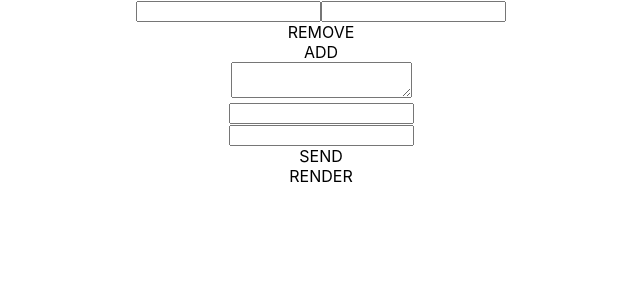
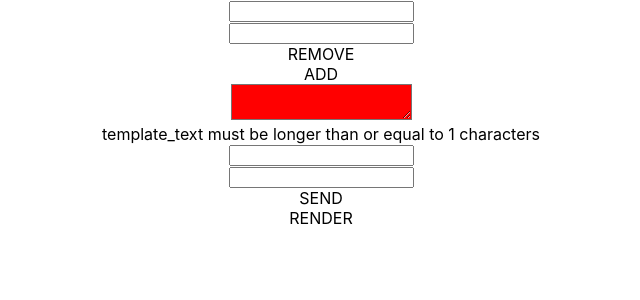
Before and after one commit to fulcircle/templatey, a React (Create React App) app in the folder frontend/: page / in a window 1280 px wide. Both pictures are taken after a click on the element "RENDER". Shown: the top 300 px of the page, without its empty margins (319-959 px from the left). Built offline with nearby package versions, Linux system fonts and the light colour scheme.

Commit message:
Add group functionalilty for validation and add error_text

```diff
--- a/frontend/package.json
+++ b/frontend/package.json
@@ -16,6 +16,7 @@
     "react-dom": "^16.7.0",
     "react-scripts": "2.1.3",
     "reflect-metadata": "^0.1.13",
+    "sass-loader": "^7.1.0",
     "typescript": "3.2.4"
   },
   "scripts": {
--- a/frontend/src/App.tsx
+++ b/frontend/src/App.tsx
@@ -65,13 +65,13 @@ class App extends Component<{}, State> {
             toRender.template_fields[idx].name = event.target.value;
         }
 
-        this.setState({toRender: toRender}, () => this.validate());
+        this.setState({toRender: toRender}, () => this.validate(['render']));
     }
 
     onTemplateTextChange(event: ChangeEvent<HTMLTextAreaElement>) {
         let toRender = new ToRender(this.state.toRender);
         toRender.template_text = event.target.value;
-        this.setState({toRender: toRender}, () => this.validate())
+        this.setState({toRender: toRender}, () => this.validate(['render']))
     }
 
 
@@ -80,7 +80,7 @@ class App extends Component<{}, State> {
         validation.pristine = false;
 
         this.setState({validation: validation}, async () => {
-            let valid = this.validate();
+            let valid = this.validate(['render']);
             if (valid) {
                 let rendered = await Api.render(this.state.toRender);
                 this.setState({rendered: rendered})
@@ -96,7 +96,7 @@ class App extends Component<{}, State> {
             updatedEmailFields.to = event.target.value;
         }
 
-        this.setState({emailFields: updatedEmailFields}, () => this.validate() )
+        this.setState({emailFields: updatedEmailFields}, () => this.validate(['email']) )
     }
 
     async sendEmail() {
@@ -104,19 +104,19 @@ class App extends Component<{}, State> {
         validation.pristine = false;
 
         this.setState({validation: validation}, async () => {
-            let valid = this.validate();
+            let valid = this.validate(['email']);
             if (valid) {
                 await Api.send_email(this.state.toRender, this.state.emailFields);
             }
         })
     }
 
-    validate() {
+    validate(groups: Array<string>=[]) {
 
         // Validate on the backing state fields, flatten them into one long array., instead of nested errors
         let errors = [
-            ...Util.flattenErrors(validateSync(this.state.emailFields)),
-            ...Util.flattenErrors(validateSync(this.state.toRender))
+            ...Util.flattenErrors(validateSync(this.state.emailFields, {groups: groups})),
+            ...Util.flattenErrors(validateSync(this.state.toRender, {groups: groups}))
         ];
 
         let validation = new Validation(this.state.validation);
--- /dev/null
+++ b/frontend/src/components/ValidatableInput/ValidatableInput.scss
@@ -0,0 +1,5 @@
+.input, .textarea {
+  &.error {
+    background-color: red;
+  }
+}
--- a/frontend/src/components/ValidatableInput/ValidatableInput.tsx
+++ b/frontend/src/components/ValidatableInput/ValidatableInput.tsx
@@ -1,5 +1,7 @@
 import React, {ChangeEvent, Component} from 'react';
 import {ValidationError} from "class-validator";
+import {Util} from "../../util/Util";
+import './ValidatableInput.scss'
 
 interface Props {
     validationTarget: any,
@@ -36,20 +38,47 @@ class ValidatableInput extends Component<Props, {}> {
         return this.localValidationErrors.length === 0 || this.props.pristine;
     }
 
-    get classNames(): string {
+    get classNames()  {
+        let classes = [];
         if (this.props.className) {
-            return this.props.className + (this.valid ? '' : ' error')
+            classes = [this.props.className,  this.errorClass]
         } else {
-            return this.valid ? '' : 'error'
+            classes = [this.errorClass]
         }
+
+        return classes.join(" ");
+    }
+
+    get errorClass() {
+        return this.valid ? '' : 'error'
     }
 
     render() {
 
+        let errors = this.localValidationErrors.map((error, idx) => {
+                return Util.extractErrorMessages(error).map((error) => {
+                    return <div className={this.errorClass} key={idx}>{error}</div>
+                });
+        });
+
         if (!this.props.textArea) {
-            return <input className={this.classNames} value={this.props.value} onChange={(event: ChangeEvent<HTMLInputElement>) => this.props.onChange(event)}/>
+            return (
+                <div>
+                    <input className={"input " + this.classNames}
+                           value={this.props.value}
+                           onChange={(event: ChangeEvent<HTMLInputElement>) => this.props.onChange(event)}/>
+                    {errors}
+                </div>
+            )
         } else {
-            return <textarea className={this.classNames} value={this.props.value} onChange={(event: ChangeEvent<HTMLTextAreaElement>) => this.props.onChange(event)}/>
+            return (
+                <div>
+                <textarea className={"textarea " + this.classNames}
+                          value={this.props.value}
+                          onChange={(event: ChangeEvent<HTMLTextAreaElement>) => this.props.onChange(event)}/>
+                    {errors}
+                </div>
+            )
 
         }
 
--- a/frontend/src/data/request/EmailFields.class.ts
+++ b/frontend/src/data/request/EmailFields.class.ts
@@ -2,10 +2,10 @@ import {IsEmail} from "class-validator";
 
 export class EmailFields {
 
-    @IsEmail()
+    @IsEmail({}, {groups: ['email']})
     from!: string;
 
-    @IsEmail()
+    @IsEmail({}, {groups: ['email']})
     to!: string;
 
     constructor(fields: EmailFields) {
--- a/frontend/src/data/request/TemplateFields.class.ts
+++ b/frontend/src/data/request/TemplateFields.class.ts
@@ -2,10 +2,10 @@ import {Length} from "class-validator";
 
 export class TemplateFields {
 
-    @Length(1, 256)
+    @Length(1, 256, {groups: ['email', 'render']})
     name!: string;
 
-    @Length(1, 256)
+    @Length(1, 256, {groups: ['email', 'render']})
     value!: string;
 
     constructor(fields: TemplateFields) {
--- a/frontend/src/data/request/ToRender.class.ts
+++ b/frontend/src/data/request/ToRender.class.ts
@@ -4,7 +4,7 @@ import {TemplateFields} from "./TemplateFields.class";
 
 export class ToRender {
 
-    @Length(1)
+    @Length(1, undefined, {groups: ['email', 'render']})
     template_text!: string;
 
     @IsArray()
--- a/frontend/src/util/Util.ts
+++ b/frontend/src/util/Util.ts
@@ -4,6 +4,18 @@ export class Util {
 
     static flattenErrors(arr: Array<ValidationError>) {
         return Util._flattenErrors(arr, []);
+    }
+
+    static extractErrorMessages(validationError: ValidationError) {
+        let error_msgs = [];
+
+        for (let property in validationError.constraints) {
+            if (validationError.constraints.hasOwnProperty(property)) {
+                error_msgs.push(validationError.constraints[property]);
+            }
+        }
+
+        return error_msgs;
     }
 
     private static _flattenErrors(arr: Array<ValidationError>, state: ValidationError[]) {
```
Also changed, not shown: 1 other file (tests, documents, lock files or other folders).
